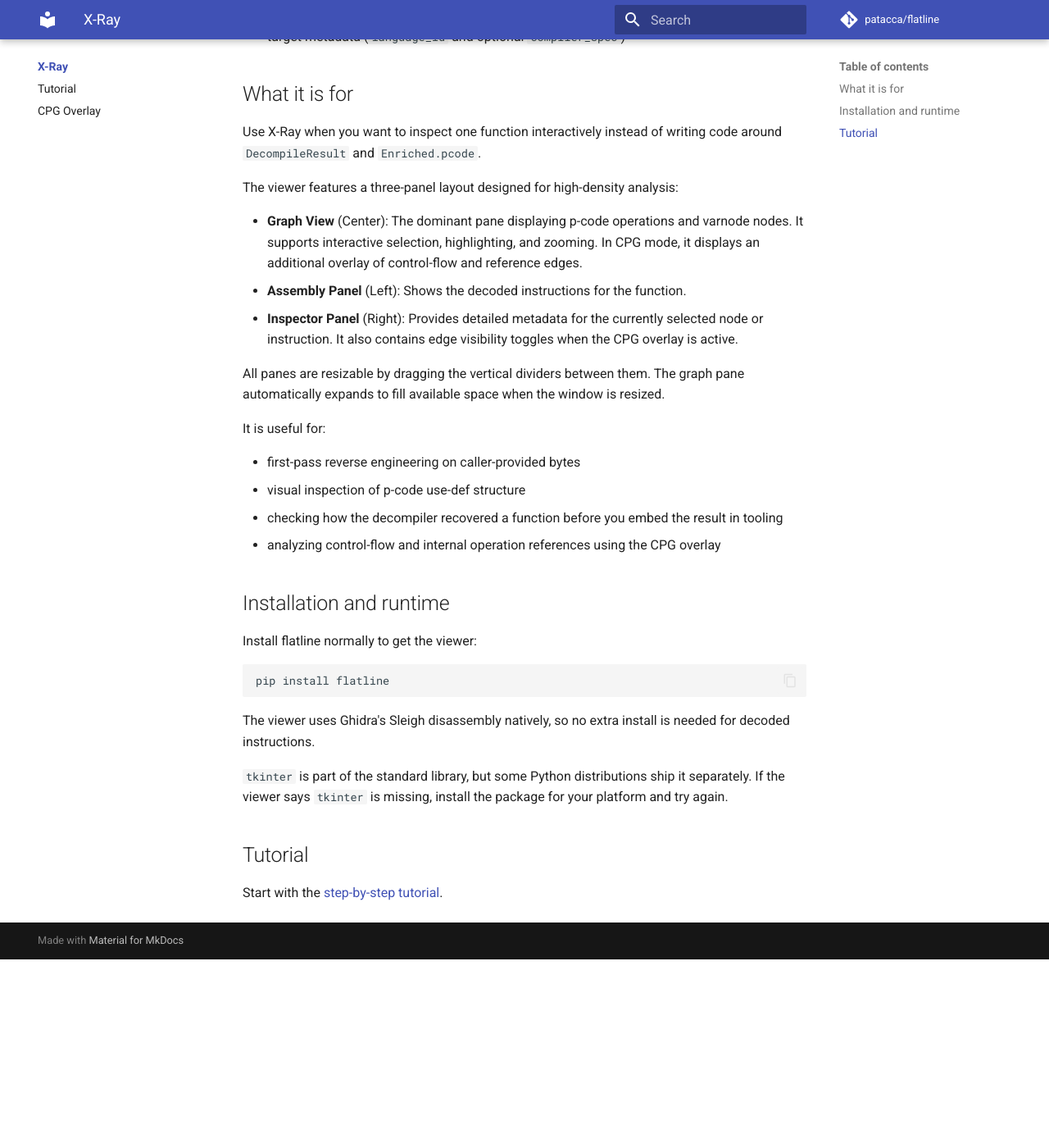
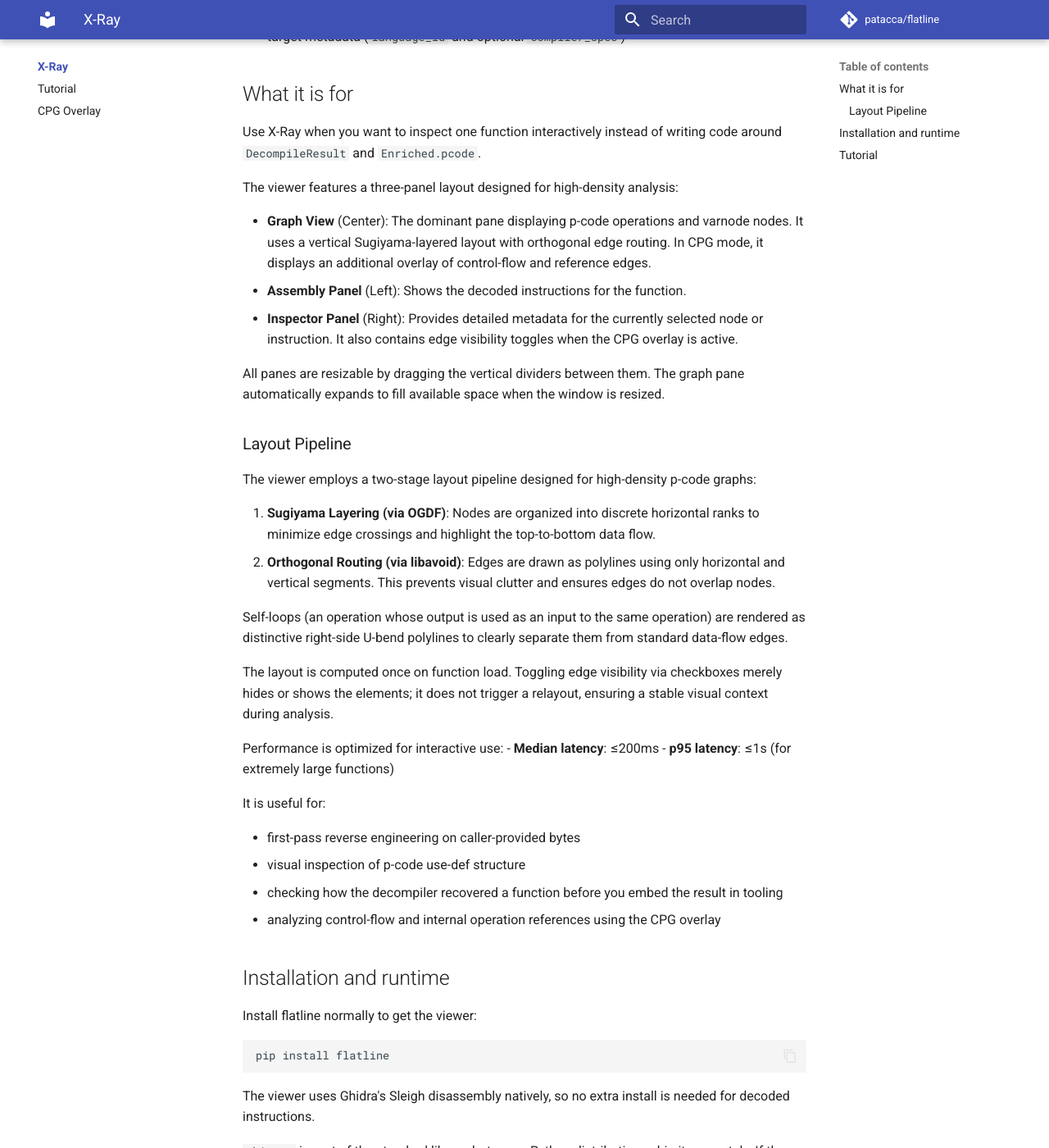
Before and after one commit to patacca/flatline, an MkDocs documentation site: the page built from docs-site/xray/index.md, in a window 1280 px wide and 1400 px high, scrolled down 431 px. Shown: the whole window at 82% size. Built offline with MkDocs 1.6.1 and Material for MkDocs 9.7.7, drawn with Linux system fonts in a browser that asks for light colours; comment, search, counter and statistics services are not loaded; the version menu is left out; before the commit the page ends 1601 px from its top, so only the background shows below that.

Commit message:
docs(xray): rewrite user-facing layout docs

```diff
--- a/docs-site/xray/index.md
+++ b/docs-site/xray/index.md
@@ -19,11 +19,26 @@ writing code around `DecompileResult` and `Enriched.pcode`.
 
 The viewer features a three-panel layout designed for high-density analysis:
 
-- **Graph View** (Center): The dominant pane displaying p-code operations and varnode nodes. It supports interactive selection, highlighting, and zooming. In CPG mode, it displays an additional overlay of control-flow and reference edges.
+- **Graph View** (Center): The dominant pane displaying p-code operations and varnode nodes. It uses a vertical Sugiyama-layered layout with orthogonal edge routing. In CPG mode, it displays an additional overlay of control-flow and reference edges.
 - **Assembly Panel** (Left): Shows the decoded instructions for the function.
 - **Inspector Panel** (Right): Provides detailed metadata for the currently selected node or instruction. It also contains edge visibility toggles when the CPG overlay is active.
 
 All panes are resizable by dragging the vertical dividers between them. The graph pane automatically expands to fill available space when the window is resized.
+
+### Layout Pipeline
+
+The viewer employs a two-stage layout pipeline designed for high-density p-code graphs:
+
+1.  **Sugiyama Layering (via OGDF)**: Nodes are organized into discrete horizontal ranks to minimize edge crossings and highlight the top-to-bottom data flow.
+2.  **Orthogonal Routing (via libavoid)**: Edges are drawn as polylines using only horizontal and vertical segments. This prevents visual clutter and ensures edges do not overlap nodes.
+
+Self-loops (an operation whose output is used as an input to the same operation) are rendered as distinctive right-side U-bend polylines to clearly separate them from standard data-flow edges.
+
+The layout is computed once on function load. Toggling edge visibility via checkboxes merely hides or shows the elements; it does not trigger a relayout, ensuring a stable visual context during analysis.
+
+Performance is optimized for interactive use:
+- **Median latency**: ≤200ms
+- **p95 latency**: ≤1s (for extremely large functions)
 
 It is useful for:
 
```
Also changed, not shown: docs-site/xray/cpg.md (+3 -1 lines), docs-site/xray/tutorial.md (+8 -1 lines).
